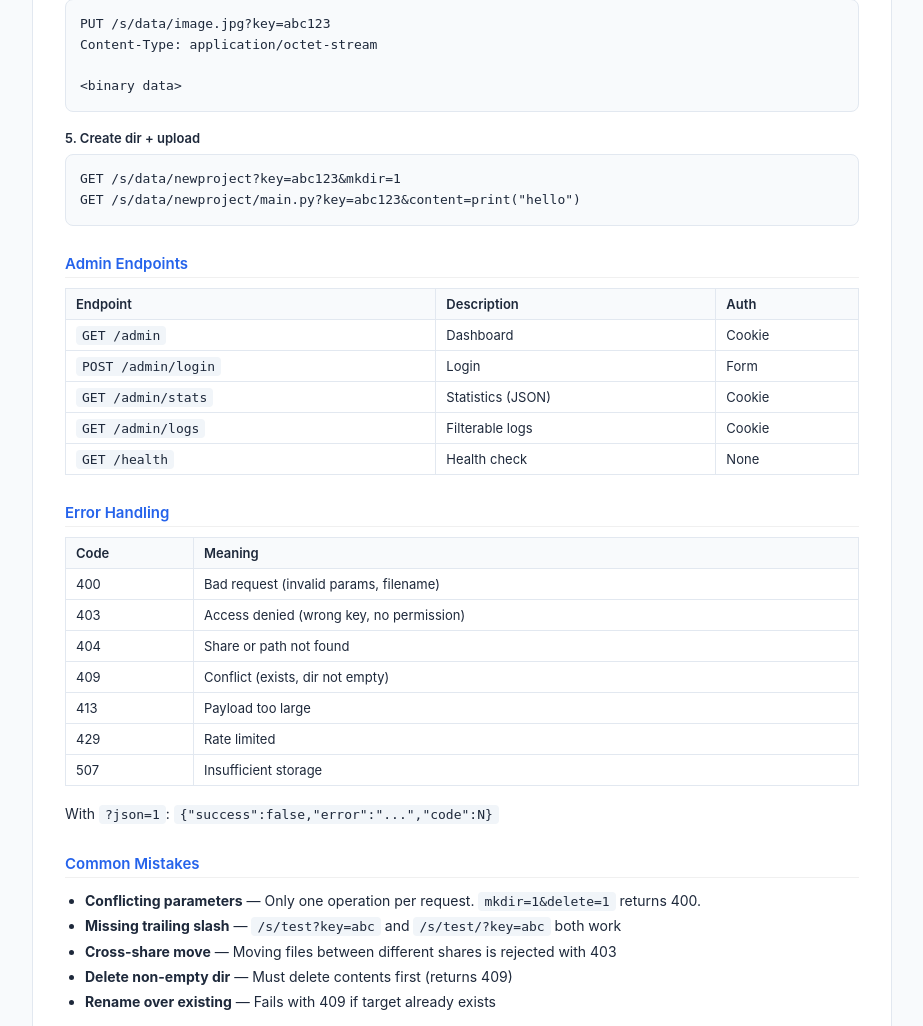
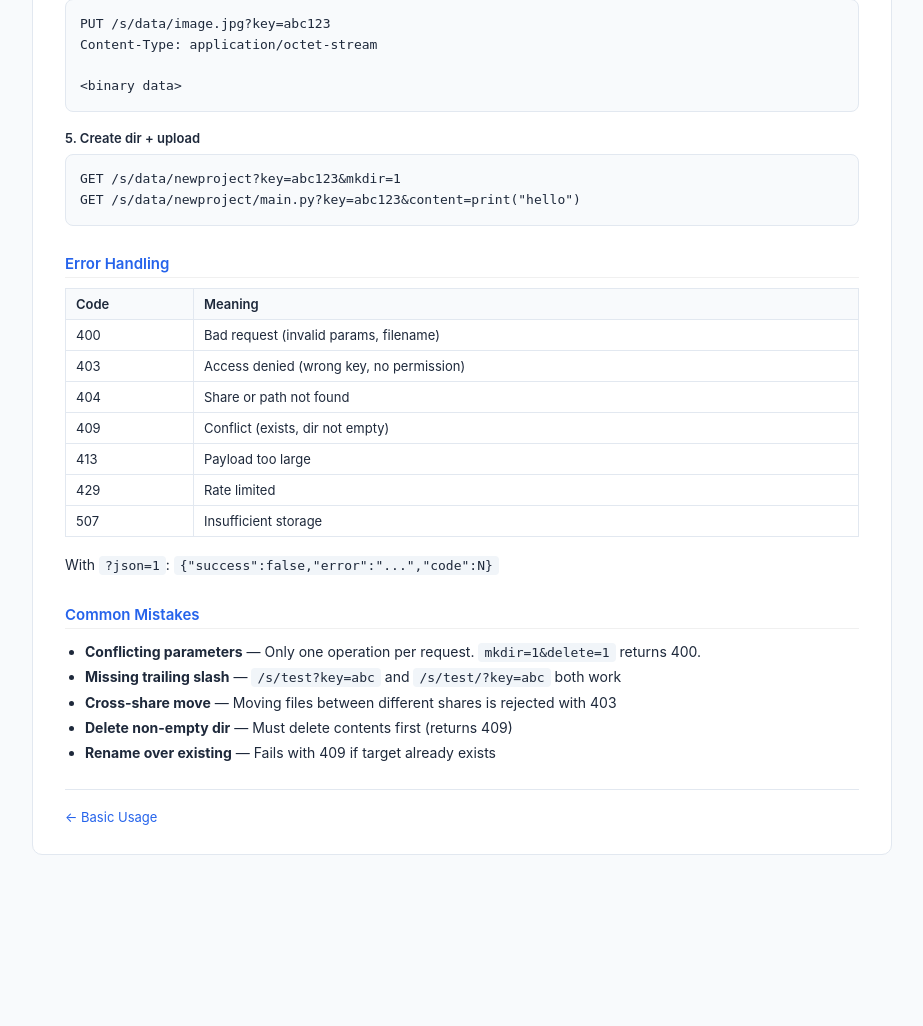
Before and after one commit to Dinosaur-MC/AgentCloudBase, a FastAPI app: page /help?level=full in a window 1280 px wide. Shown: the part 2372-3398 px from the top of the page, without its empty margins (178-1101 px from the left). After the commit the page ends 3227 px from the top, so only its background shows below. Run offline with FastAPI, Linux system fonts and the light colour scheme.

Commit message:
docs: remove admin endpoint refs from help docs

````diff
--- a/app/HELP.md
+++ b/app/HELP.md
@@ -129,17 +129,6 @@ Content-Type: application/octet-stream
 GET /s/data/newproject?key=abc123&mkdir=1
 GET /s/data/newproject/main.py?key=abc123&content=print(%22hello%22)
 ```
-
-## Admin Endpoints
-
-| Endpoint | Description | Auth |
-|----------|-------------|------|
-| `GET /admin` | Admin dashboard | Cookie auth |
-| `POST /admin/login` | Login with admin key | Form |
-| `GET /admin/stats` | Server statistics (JSON) | Cookie auth |
-| `GET /admin/logs?action=&path=&ip=&keyword=&date_from=&date_to=` | Filterable access logs | Cookie auth |
-| `GET /health` | Health check | None |
-
 ## Error Handling
 
 All errors return appropriate HTTP status codes:
@@ -161,4 +150,3 @@ With `?json=1`, errors return `{"success": false, "error": "...", "code": N}`.
 3. **Cross-share move** — Moving files between different shares is rejected
 4. **Deleting non-empty directory** — Must delete contents first (or use recursive delete)
 5. **Overwriting existing target on rename** — Rename/move fails with 409 if target exists
-6. **Request logging** — Admin GET page views are not logged (only login/logout/config changes)
--- a/templates/help.jinja
+++ b/templates/help.jinja
@@ -126,15 +126,6 @@ Content-Type: application/octet-stream
       <pre>GET /s/data/newproject?key=abc123&amp;mkdir=1
 GET /s/data/newproject/main.py?key=abc123&amp;content=print("hello")</pre>
 
-      <h3>Admin Endpoints</h3>
-      <table>
-        <tr><th>Endpoint</th><th>Description</th><th>Auth</th></tr>
-        <tr><td><code>GET /admin</code></td><td>Dashboard</td><td>Cookie</td></tr>
-        <tr><td><code>POST /admin/login</code></td><td>Login</td><td>Form</td></tr>
-        <tr><td><code>GET /admin/stats</code></td><td>Statistics (JSON)</td><td>Cookie</td></tr>
-        <tr><td><code>GET /admin/logs</code></td><td>Filterable logs</td><td>Cookie</td></tr>
-        <tr><td><code>GET /health</code></td><td>Health check</td><td>None</td></tr>
-      </table>
 
       <h3>Error Handling</h3>
       <table>
````
